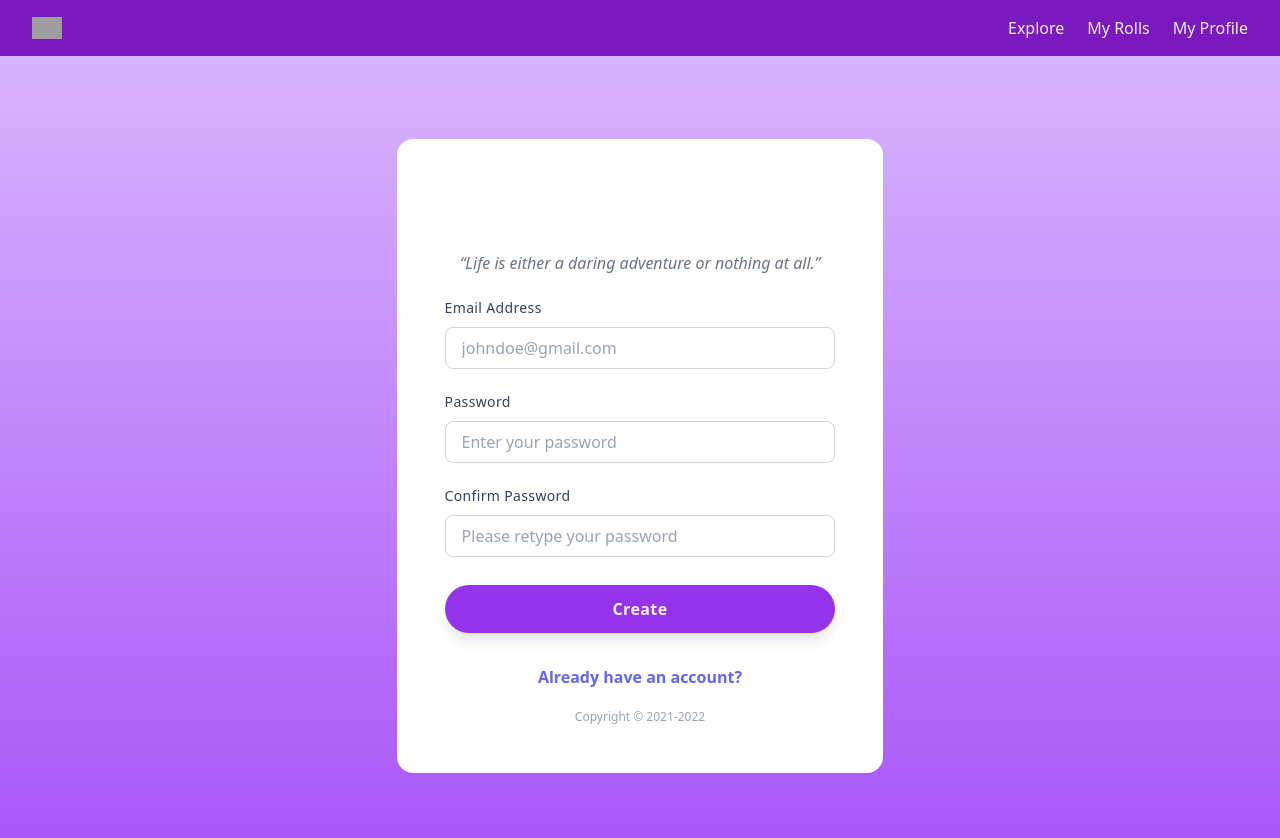
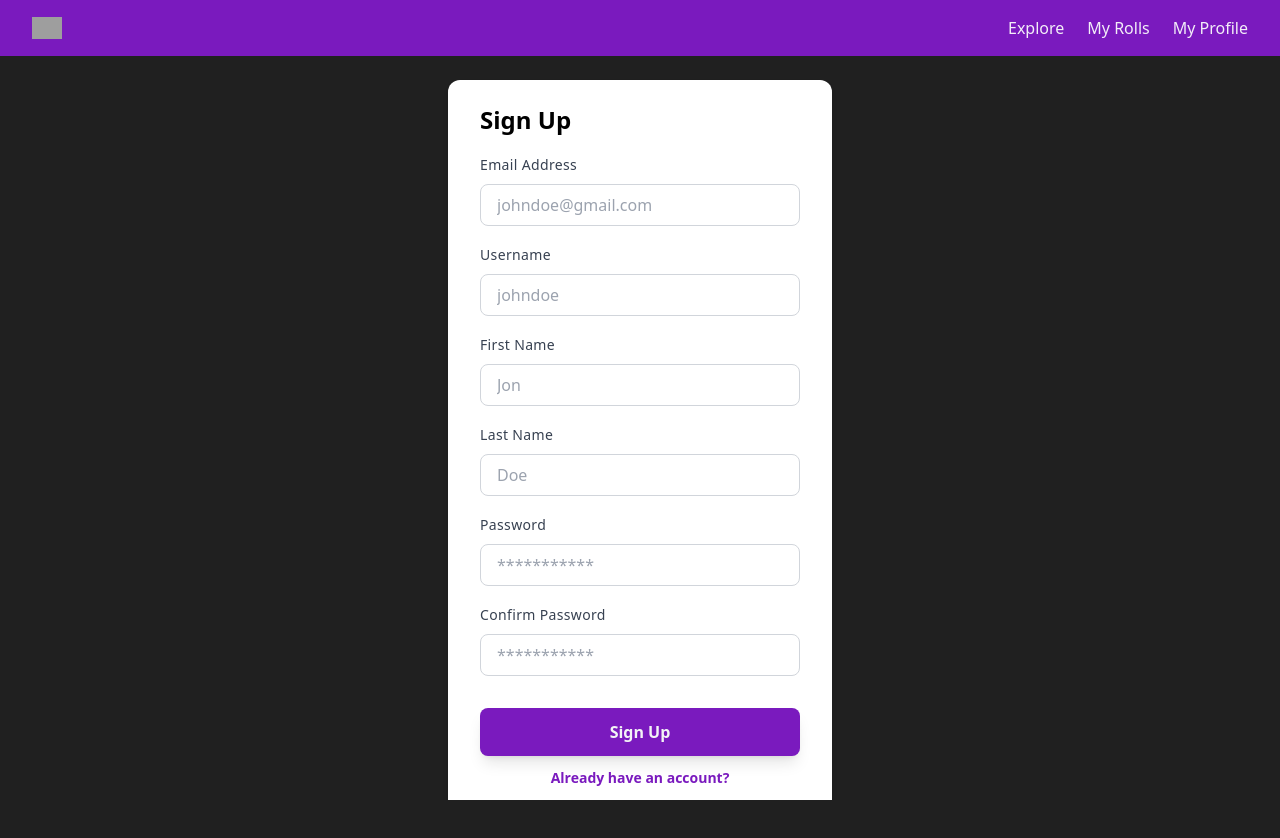
Before and after one commit to ivankbautista/travel-app-FE, a Next.js app: page /users/sign_up in a window 1280 px wide. Shown: the top 838 px of the page. After the commit the page ends 800 px from the top, so only its background shows below. Built offline with nearby package versions, Linux system fonts and the light colour scheme; grey boxes are pictures that could not be loaded.

Commit message:
design basic sign up page

```diff
--- a/src/pages/users/sign_in.js
+++ b/src/pages/users/sign_in.js
@@ -43,7 +43,7 @@ export const sign_in = () => {
                     cursor-pointer transition ease-in duration-100
                     "
                 >
-                    Create
+                    Log In
                 </button>
                 <div class="flex flex-col justify-center items-center mt-3">
                     <a href="/users/sign_up"className="
--- a/src/pages/users/sign_up.js
+++ b/src/pages/users/sign_up.js
@@ -1,6 +1,9 @@
 import React from 'react';
 import { useForm } from 'react-hook-form';
 import axios from 'axios';
+import { FormContainer } from '../../components/shared/FormContainer';
+import { FormField } from '../../components/shared/FormField';
+import { FormFieldLabel } from '../../components/shared/FormFieldLabel';
 
 export const sign_up = () => {
   // constants
@@ -56,96 +59,98 @@ export const sign_up = () => {
     // });
   };
 
-    return (
-    <form onSubmit={handleSubmit(onSubmit)}>
-        <div className="bg-gradient-to-b from-purple-300 to-purple-500 min-h-screen
-        flex justify-center items-center
-        ">
-
-      {/* form proper */}
-      <div className="flex justify-center self-center">
-        <div className="p-12 bg-white mx-auto rounded-2xl w-100 ">
-          <div className="flex flex-col items-center justify-center align-center mb-5">
-            <div className="mb-1 h-14 w-14">
-              {/* <img src={Fireside}/> */}
-            </div>
-            <p className="mt-1 italic text-gray-500 text-center">
-              “Life is either a daring adventure or nothing at all.”
-            </p>
-            {/* {errors.length > 0 &&
-              <div className="mt-3 -mb-4">
-                <ErrorDisplay errors={errors}/>
-              </div>
-            } */}
-          </div>
-          <div className="space-y-5">
-            <div className="space-y-2">
-              <label className="text-sm font-medium text-gray-700 tracking-wide">
+  return (<>
+    <div class="
+    flex flex-col justify-start items-center
+    w-full bg-atlas-700
+    py-6 px-8
+    overflow-auto
+    " style={{height: "calc(100vh - 3.5rem)"}}>
+      <FormContainer>
+        <h2 class="text-2xl font-semibold mb-4">
+          Sign Up
+        </h2>
+        <div className="space-y-2 mb-4">
+          <FormFieldLabel>
               Email Address
-              </label>
-              <input
-                {...register("email")}
-                className=" w-full text-base px-4 py-2 border  border-gray-300 rounded-lg focus:outline-none focus:border-green-400"
+          </FormFieldLabel>
+          <FormField
               type="email"
               placeholder="johndoe@gmail.com"
-              ></input>
+          />
         </div>
-            <div className="space-y-2">
-              <label className="mb-5 text-sm font-medium text-gray-700 tracking-wide">
+        <div className="space-y-2 mb-4">
+          <FormFieldLabel>
+              Username
+          </FormFieldLabel>
+          <FormField
+              type="text"
+              placeholder="johndoe"
+          />
+        </div>
+        <div className="space-y-2 mb-4">
+          <FormFieldLabel>
+              First Name
+          </FormFieldLabel>
+          <FormField
+              type="text"
+              placeholder="Jon"
+          />
+        </div>
+        <div className="space-y-2 mb-4">
+          <FormFieldLabel>
+              Last Name
+          </FormFieldLabel>
+          <FormField
+              type="text"
+              placeholder="Doe"
+          />
+        </div>
+        <div className="space-y-2 mb-4">
+          <FormFieldLabel>
               Password
-              </label>
-              <input
-                {...register("password")}
-                className="w-full content-center text-base px-4 py-2 border  border-gray-300 rounded-lg focus:outline-none focus:border-green-400"
+          </FormFieldLabel>
+          <FormField
               type="password"
-                placeholder="Enter your password"
-              ></input>
+              placeholder="***********"
+          />
         </div>
-            <div className="space-y-2">
-              <label htmlFor='password_confirmation' className="text-sm font-medium text-gray-700 tracking-wide">
+        <div className="space-y-2 mb-4">
+          <FormFieldLabel>
               Confirm Password
-              </label>
-              <input
-              {...register('password_confirmation')}
-              className="w-full content-center text-base px-4 py-2 border  border-gray-300 rounded-lg focus:outline-none focus:border-green-400"
-              type='password'
-              placeholder='Please retype your password'></input>
+          </FormFieldLabel>
+          <FormField
+              type="password"
+              placeholder="***********"
+          />
         </div>
-            </div>
-            <div>
         <button
           type="submit"
-                className="mt-7 -mb-7 w-full flex justify-center bg-purple-600  hover:bg-purple-800 text-gray-100 p-3  rounded-full tracking-wide font-semibold  shadow-lg cursor-pointer transition ease-in duration-500"
+          class="
+          flex justify-center
+          mt-4 p-3 w-full
+          bg-atlas-400 hover:bg-atlas-500
+          text-gray-100 font-semibold
+          rounded-lg shadow-lg
+          cursor-pointer transition ease-in duration-100
+          "
         >
-                Create
+          Sign Up
         </button>
-            </div>
-            <div className="flex flex-col items-center justify-center mt-10 text-center text-md text-gray-500">
-              <a
-                href="#"
-                className="mt-5 font-bold text-indigo-500 hover:text-indigo-600 no-underline hover:underline cursor-pointer transition ease-in duration-300"
-                onClick={() => openPage("login")}
-              >
+        <div class="flex flex-col justify-center items-center mt-3">
+          <a href="/users/sign_in"className="
+          text-atlas-400 hover:text-atlas-500
+          text-sm font-semibold
+          ">
             Already have an account?
           </a>
         </div>
-            <div className="pt-5 text-center text-gray-400 text-xs">
-            <span>
-              Copyright © 2021-2022
-              <a
-                href=""
-                rel=""
-                target="_blank"
-                title=""
-                className="text-green hover:text-green-500 "
-              ></a>
-            </span>
+      </FormContainer>
     </div>
-          </div>
-        </div>
-      </div>
-  </form>
-    )
+  </>)
 }
 
 export default sign_up
+
+// t.string "bio"
+// t.string "profile_picture"
```
Lines whose indentation alone changed are shown as unchanged.
